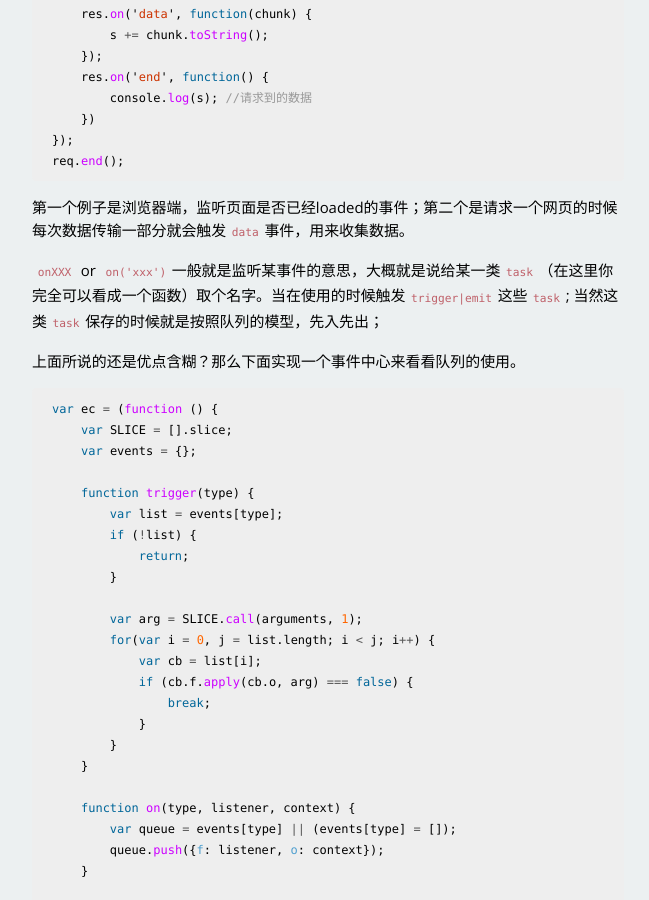
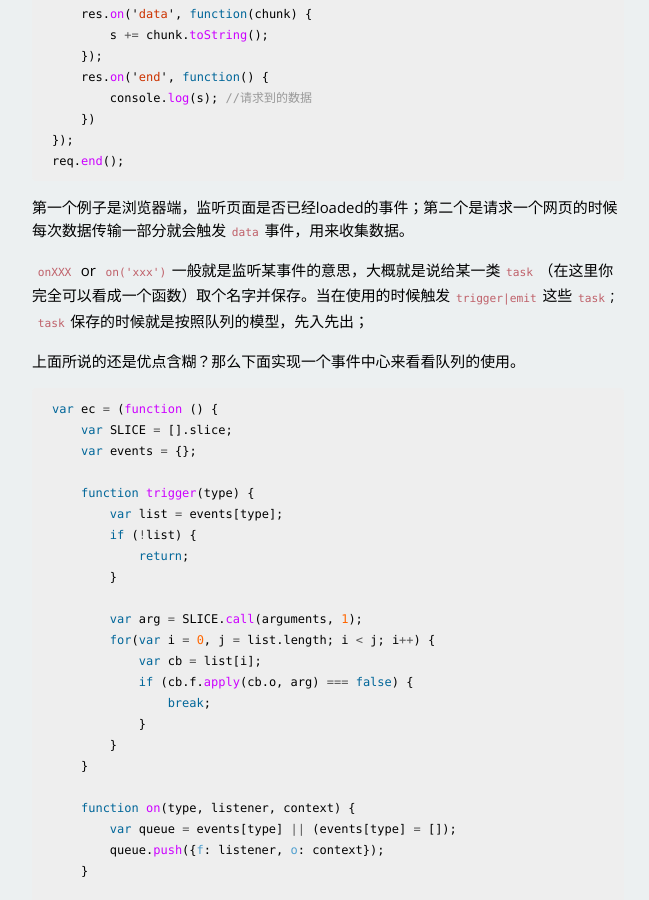
Before and after one commit to oxUnd/blog, a Jekyll site: the page built from _posts/2014-05-14-struct-2.md, in a window 1280 px wide and 900 px high, scrolled down 1046 px. Shown: the whole window, without its empty margins (312-961 px from the left). Built offline with Jekyll 4.4.1, drawn with Linux system fonts in a browser that asks for light colours; Markdown is read by kramdown in place of the engine named in the settings; comment, search, counter and statistics services are not loaded.

Commit message:
new post

```diff
--- a/_posts/2014-05-14-struct-2.md
+++ b/_posts/2014-05-14-struct-2.md
@@ -68,7 +68,7 @@ req.end();
 
 第一个例子是浏览器端，监听页面是否已经loaded的事件；第二个是请求一个网页的时候每次数据传输一部分就会触发`data`事件，用来收集数据。
 
-`onXXX` or `on('xxx')`一般就是监听某事件的意思，大概就是说给某一类`task`（在这里你完全可以看成一个函数）取个名字。当在使用的时候触发`trigger|emit`这些`task`; 当然这类`task`保存的时候就是按照队列的模型，先入先出；
+`onXXX` or `on('xxx')`一般就是监听某事件的意思，大概就是说给某一类`task`（在这里你完全可以看成一个函数）取个名字并保存。当在使用的时候触发`trigger|emit`这些`task`; `task`保存的时候就是按照队列的模型，先入先出；
 
 上面所说的还是优点含糊？那么下面实现一个事件中心来看看队列的使用。
 
```
